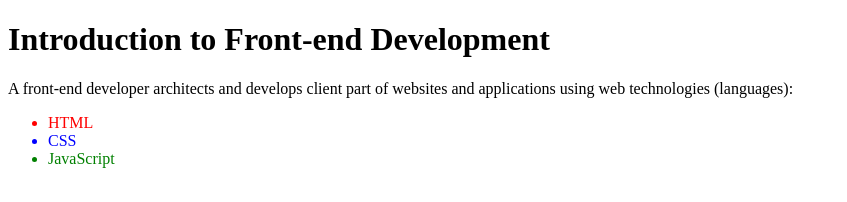
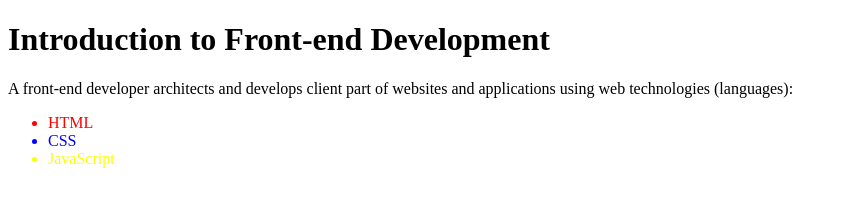
Before and after one commit to kalenderacnikola/front-end-development, a plain HTML site: page index.html in a window 1280 px wide. Shown: the whole page, without its empty margins (0-847 px from the left). Drawn offline with Linux system fonts and the light colour scheme.

Commit message:
Initial Commit

```diff
--- a/index.html
+++ b/index.html
@@ -15,7 +15,7 @@
 
         <li style="color: blue;">CSS</li>
 
-        <li style="color: green;">JavaScript</li>
+        <li style="color: yellow;">JavaScript</li>
 
     </ul>
 
```
